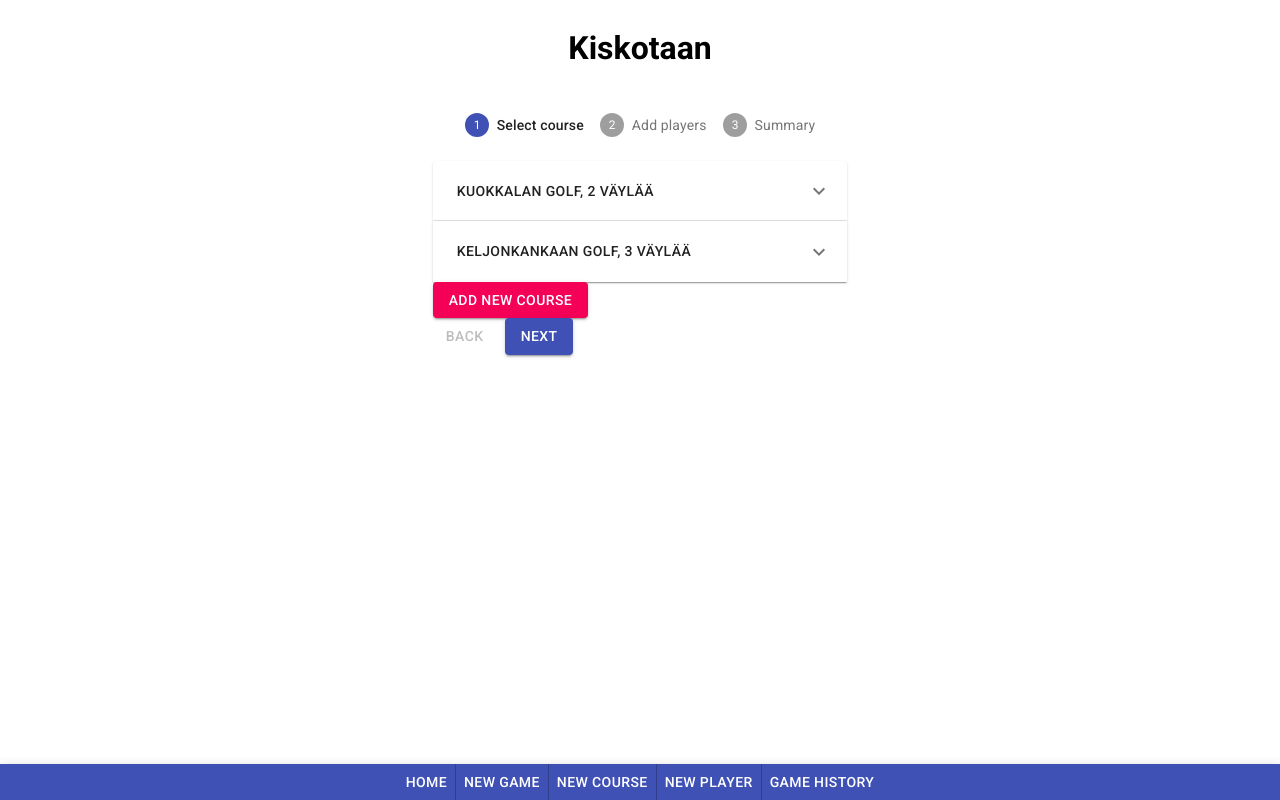
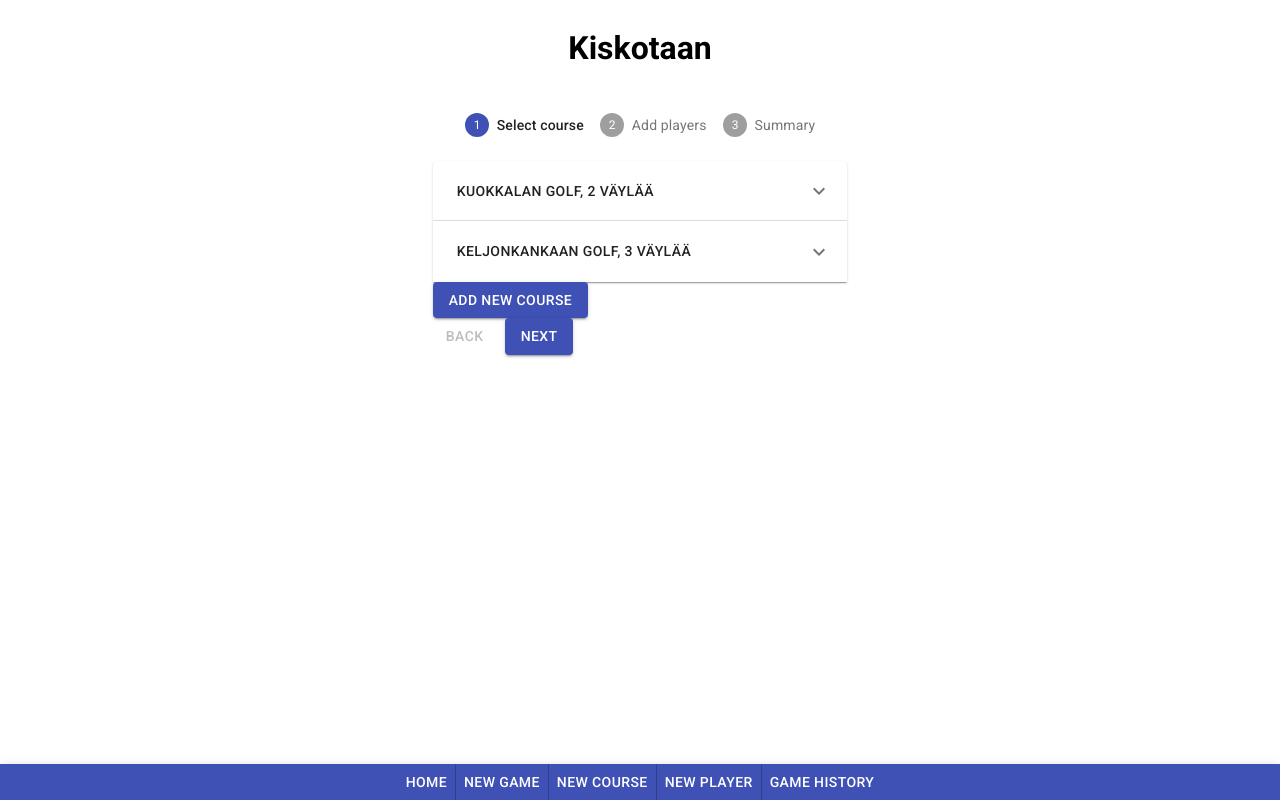
Before and after one commit to mika-alaoutinen/kiskotaan, a React (Create React App) app: page /new-game in a window 1280 px wide. Built offline with nearby package versions, Linux system fonts and the light colour scheme; data requests are answered from the project's data file.

Commit message:
Add color prop to RedirectButton

```diff
--- a/src/components/common/RedirectButton.tsx
+++ b/src/components/common/RedirectButton.tsx
@@ -6,11 +6,12 @@ import Button from '@material-ui/core/Button'
 const RedirectButton: React.FC<{
   text: string,
   to: string,
+  color?: 'primary' | 'secondary',
   clickHandler?: () => void
-}> = ({ text, to, clickHandler }) => (
+}> = ({ text, to, color, clickHandler }) => (
 
   <Button
-    color='secondary'
+    color={color ? color : 'primary'}
     component={Link}
     onClick={clickHandler}
     style={{ color: 'white' }}
```
